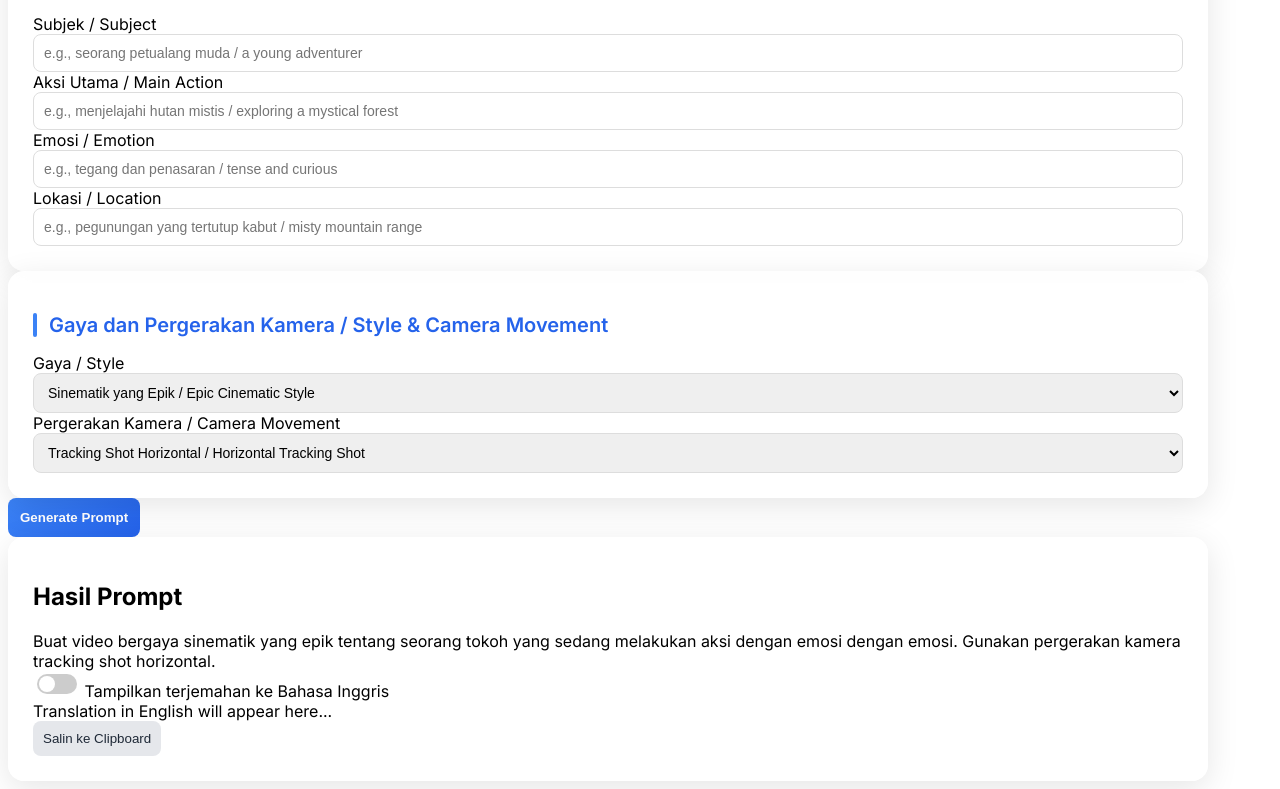
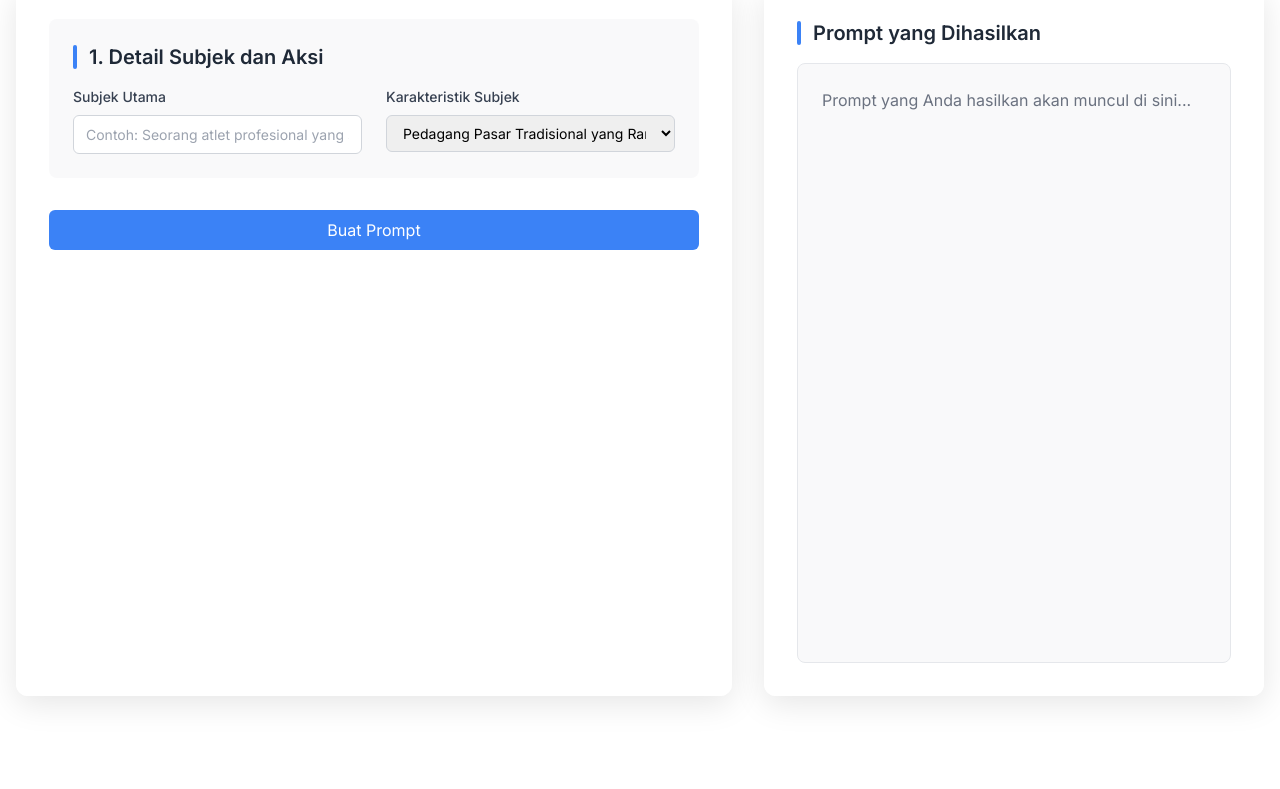
Before and after one commit to aiindonesiaart/veo3-prompt-generator, a plain HTML site: page bilingual/index.html in a window 1280 px wide. Shown: the part 186-975 px from the top of the page. After the commit the page ends 914 px from the top, so only its background shows below. Drawn offline with nearby package versions, Linux system fonts and the light colour scheme.

Commit message:
Update index.html

```diff
--- a/bilingual/index.html
+++ b/bilingual/index.html
@@ -1,103 +1,94 @@
 <!DOCTYPE html>
 <html lang="id">
 <head>
-  <meta charset="UTF-8" />
-  <meta name="viewport" content="width=device-width, initial-scale=1.0"/>
-  <title>Veo 3 Video Prompt Generator</title>
-  <link href="https://fonts.googleapis.com/css2?family=Inter:wght@400;500;600;700&display=swap" rel="stylesheet"/>
-  <link rel="stylesheet" href="styles.css" />
+    <meta charset="UTF-8">
+    <meta name="viewport" content="width=device-width, initial-scale=1.0">
+    <title>Generator Prompt Veo 3</title>
+    <script src="https://cdn.tailwindcss.com"></script>
+    <link href="https://fonts.googleapis.com/css2?family=Inter:wght@400;500;600;700&display=swap" rel="stylesheet">
+    <link rel="stylesheet" href="styles.css">
+    <script>
+        tailwind.config = {
+            theme: {
+                extend: {
+                    colors: {
+                        primary: '#3B82F6',
+                        secondary: '#1E40AF',
+                        accent: '#60A5FA',
+                        dark: '#1F2937',
+                        light: '#F3F4F6'
+                    },
+                    fontFamily: {
+                        sans: ['Inter', 'sans-serif']
+                    }
+                }
+            }
+        }
+    </script>
 </head>
-<body class="bg-gradient-to-br from-blue-50 to-cyan-100 min-h-screen text-gray-800">
+<body class="font-sans">
     <div class="container mx-auto px-4 py-8">
-    <!-- Header -->
-    <header class="text-center mb-10 animate-fade-in">
-      <h1 class="text-4xl font-bold text-blue-600">Veo 3 Video Prompt Generator</h1>
-      <p class="text-gray-600 mt-2">Buat prompt video sinematik dengan mudah dan cepat.</p>
-    </header>
+        <div class="text-center mb-12 animate-fade-in">
+            <h1 class="text-5xl font-bold text-dark mb-4">Generator Prompt Video Veo 3</h1>
+            <p class="text-gray-600 text-lg">Buat prompt video yang menakjubkan dengan mudah</p>
+        </div>
 
-    <!-- Main Form -->
-    <form id="promptForm" class="grid grid-cols-1 lg:grid-cols-3 gap-8">
-      <!-- Left Side - Input Fields -->
-      <div class="lg:col-span-2 space-y-6">
-        <!-- Section 1: Subjek & Aksi -->
-        <section class="card hover:shadow-lg transition-shadow">
-          <h2 class="section-title mb-4">Detail Subjek dan Aksi</h2>
-          <div class="grid grid-cols-1 md:grid-cols-2 gap-4">
+        <!-- Main Content -->
+        <div class="max-w-7xl mx-auto flex flex-col lg:flex-row gap-8">
+            <!-- Form Section -->
+            <div class="flex-1 card rounded-xl p-8">
+                <form id="promptForm" class="space-y-8">
+                    <!-- 1. Detail Subjek dan Aksi -->
+                    <div class="bg-light/50 p-6 rounded-lg">
+                        <h2 class="text-xl font-semibold text-dark mb-4 section-title">1. Detail Subjek dan Aksi</h2>
+                        <div class="grid grid-cols-1 md:grid-cols-2 gap-6">
+                            <!-- Subjek Utama -->
                             <div>
-              <label class="block text-sm font-medium mb-1">Subjek / Subject</label>
-              <input type="text" id="subject" class="input-field" placeholder="e.g., seorang petualang muda / a young adventurer">
+                                <label class="block text-sm font-medium text-gray-700 mb-2">Subjek Utama</label>
+                                <input type="text" id="subject" class="w-full px-3 py-2 border border-gray-300 rounded-md focus:outline-none focus:ring-2 focus:ring-primary input-field" placeholder="Contoh: Seorang atlet profesional yang sedang berlari di lintasan">
                             </div>
+
+                            <!-- Karakteristik Subjek -->
                             <div>
-              <label class="block text-sm font-medium mb-1">Aksi Utama / Main Action</label>
-              <input type="text" id="mainAction" class="input-field" placeholder="e.g., menjelajahi hutan mistis / exploring a mystical forest">
+                                <label class="block text-sm font-medium text-gray-700 mb-2">Karakteristik Subjek</label>
+                                <select id="subjectCharacteristics" class="w-full px-3 py-2 border border-gray-300 rounded-md focus:outline-none focus:ring-2 focus:ring-primary input-field">
+                                    <optgroup label="Pasar & Perdagangan">
+                                        <option value="pedagang pasar tradisional yang ramah">Pedagang Pasar Tradisional yang Ramah</option>
+                                        <option value="pedagang kaki lima yang gigih">Pedagang Kaki Lima yang Gigih</option>
+                                        <option value="pedagang warung kopi yang ceria">Pedagang Warung Kopi yang Ceria</option>
+                                        <option value="pedagang makanan tradisional yang bersemangat">Pedagang Makanan Tradisional yang Bersemangat</option>
+                                        <option value="pedagang buah-buahan yang ramah">Pedagang Buah-buahan yang Ramah</option>
+                                        <option value="pedagang ikan yang tangguh">Pedagang Ikan yang Tangguh</option>
+                                        <option value="pedagang sayuran yang tekun">Pedagang Sayuran yang Tekun</option>
+                                        <option value="pedagang bumbu dapur yang teliti">Pedagang Bumbu Dapur yang Teliti</option>
+                                    </optgroup>
+                                    <!-- More options... -->
+                                </select>
                             </div>
-            <div>
-              <label class="block text-sm font-medium mb-1">Emosi / Emotion</label>
-              <input type="text" id="emotion" class="input-field" placeholder="e.g., tegang dan penasaran / tense and curious">
-            </div>
-            <div>
-              <label class="block text-sm font-medium mb-1">Lokasi / Location</label>
-              <input type="text" id="location" class="input-field" placeholder="e.g., pegunungan yang tertutup kabut / misty mountain range">
+
+                            <!-- More form sections... -->
                         </div>
                     </div>
-        </section>
 
-        <!-- Section 2: Gaya & Kamera -->
-        <section class="card hover:shadow-lg transition-shadow">
-          <h2 class="section-title mb-4">Gaya dan Pergerakan Kamera / Style & Camera Movement</h2>
-          <div class="grid grid-cols-1 md:grid-cols-2 gap-4">
-            <div>
-              <label class="block text-sm font-medium mb-1">Gaya / Style</label>
-              <select id="style" class="input-field">
-                <option value="sinematik yang epik / epic cinematic style">Sinematik yang Epik / Epic Cinematic Style</option>
-                <option value="dokumenter yang mendalam / deep documentary style">Dokumenter yang Mendalam / Deep Documentary Style</option>
-                <option value="anime yang dinamis / dynamic anime style">Anime yang Dinamis / Dynamic Anime Style</option>
-                <option value="kartun yang ceria / cheerful cartoon style">Kartun yang Ceria / Cheerful Cartoon Style</option>
-                <option value="realistis yang natural / natural realistic style">Realistis yang Natural / Natural Realistic Style</option>
-              </select>
+                    <!-- More form sections... -->
+
+                    <button type="submit" class="w-full bg-primary text-white py-2 px-4 rounded-md hover:bg-blue-600 transition duration-200">
+                        Buat Prompt
+                    </button>
+                </form>
             </div>
-            <div>
-              <label class="block text-sm font-medium mb-1">Pergerakan Kamera / Camera Movement</label>
-              <select id="cameraMovement" class="input-field">
-                <option value="tracking shot horizontal / horizontal tracking shot">Tracking Shot Horizontal / Horizontal Tracking Shot</option>
-                <option value="zoom out dramatis / dramatic zoom out">Zoom Out Dramatis / Dramatic Zoom Out</option>
-                <option value="rotasi 360 derajat / 360-degree rotation">Rotasi 360 Derajat / 360-Degree Rotation</option>
-                <option value="fly-through di udara / aerial fly-through">Fly-Through di Udara / Aerial Fly-Through</option>
-              </select>
+
+            <!-- Output Section -->
+            <div class="w-full lg:w-[500px] card rounded-xl p-8 lg:sticky lg:top-8">
+                <h2 class="text-xl font-semibold text-dark mb-4 section-title">Prompt yang Dihasilkan</h2>
+                <div id="generatedPrompt" class="bg-light/50 p-6 rounded-lg border border-gray-200 min-h-[calc(100vh-200px)] overflow-y-auto">
+                    <p class="text-gray-500">Prompt yang Anda hasilkan akan muncul di sini...</p>
+                </div>
+                <button id="copyButton" class="mt-4 w-full btn-secondary text-dark py-3 px-4 rounded-lg hidden">
+                    Salin ke Clipboard
+                </button>
             </div>
         </div>
-        </section>
-
-        <!-- Submit Button -->
-        <button type="submit" class="btn-primary w-full">Generate Prompt</button>
-      </div>
-
-      <!-- Right Side - Output -->
-      <div class="lg:col-span-1 sticky top-8">
-        <div class="card h-full">
-          <h2 class="text-xl font-semibold mb-4">Hasil Prompt</h2>
-
-          <!-- Indonesian Prompt Box -->
-          <div id="generatedPrompt" class="min-h-[200px] bg-gray-50 p-4 rounded-md border border-gray-200 mb-4">
-            Prompt dalam Bahasa Indonesia akan muncul di sini...
-          </div>
-
-          <!-- Translation Toggle -->
-          <div class="flex items-center mt-2 mb-4">
-            <input type="checkbox" id="translateToggle" class="toggle-switch mr-2" />
-            <label for="translateToggle" class="text-gray-700">Tampilkan terjemahan ke Bahasa Inggris</label>
-          </div>
-
-          <!-- English Prompt Box (Hidden by default) -->
-          <div id="translatedPrompt" class="hidden min-h-[200px] bg-gray-50 p-4 rounded-md border border-gray-200 mb-4">
-            Translation in English will appear here...
-          </div>
-
-          <!-- Copy Button -->
-          <button id="copyButton" class="mt-4 w-full btn-secondary">Salin ke Clipboard</button>
-        </div>
-      </div>
-    </form>
     </div>
 
     <script src="script.js"></script>
```
Lines whose indentation alone changed are shown as unchanged.
